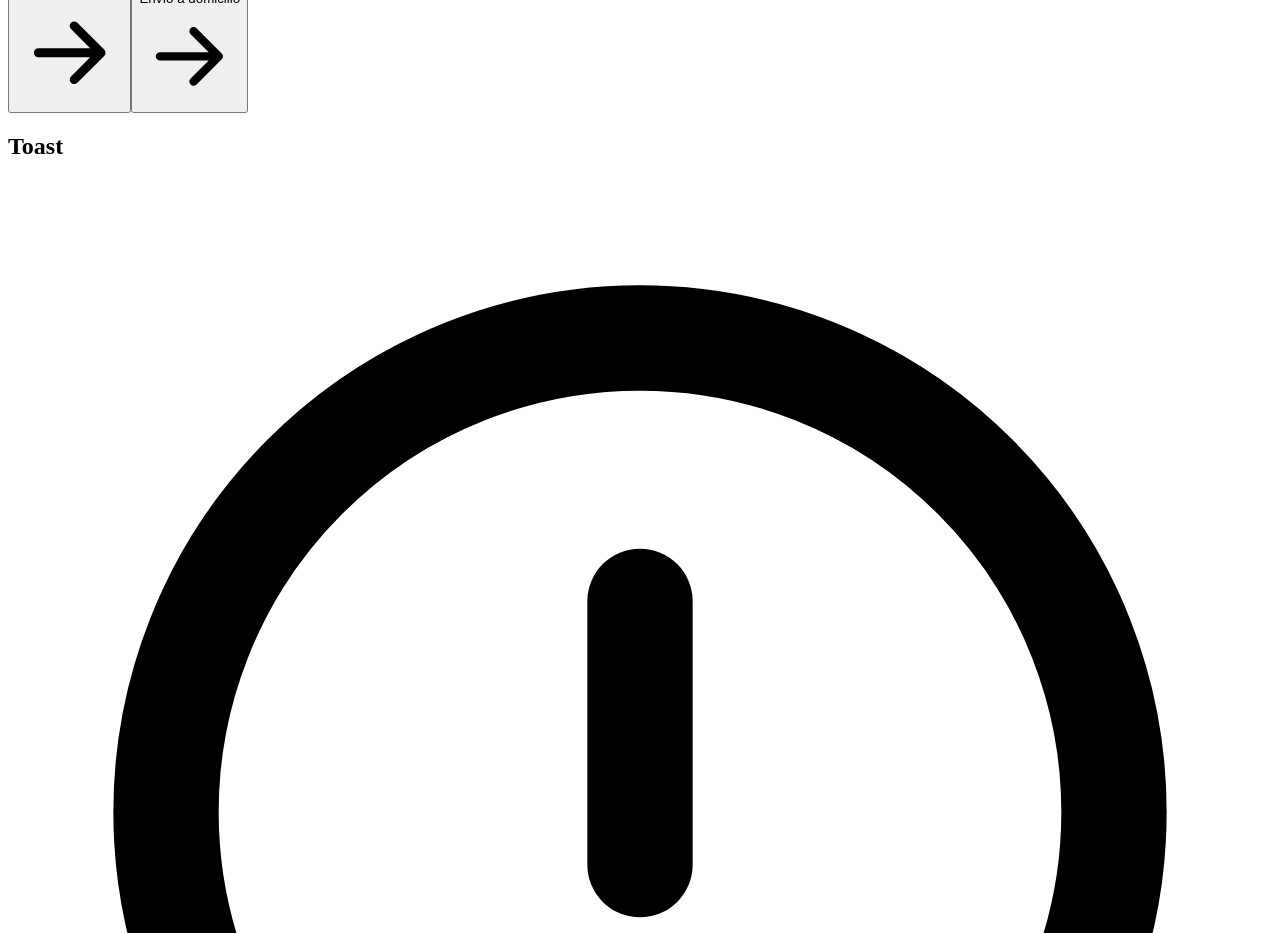
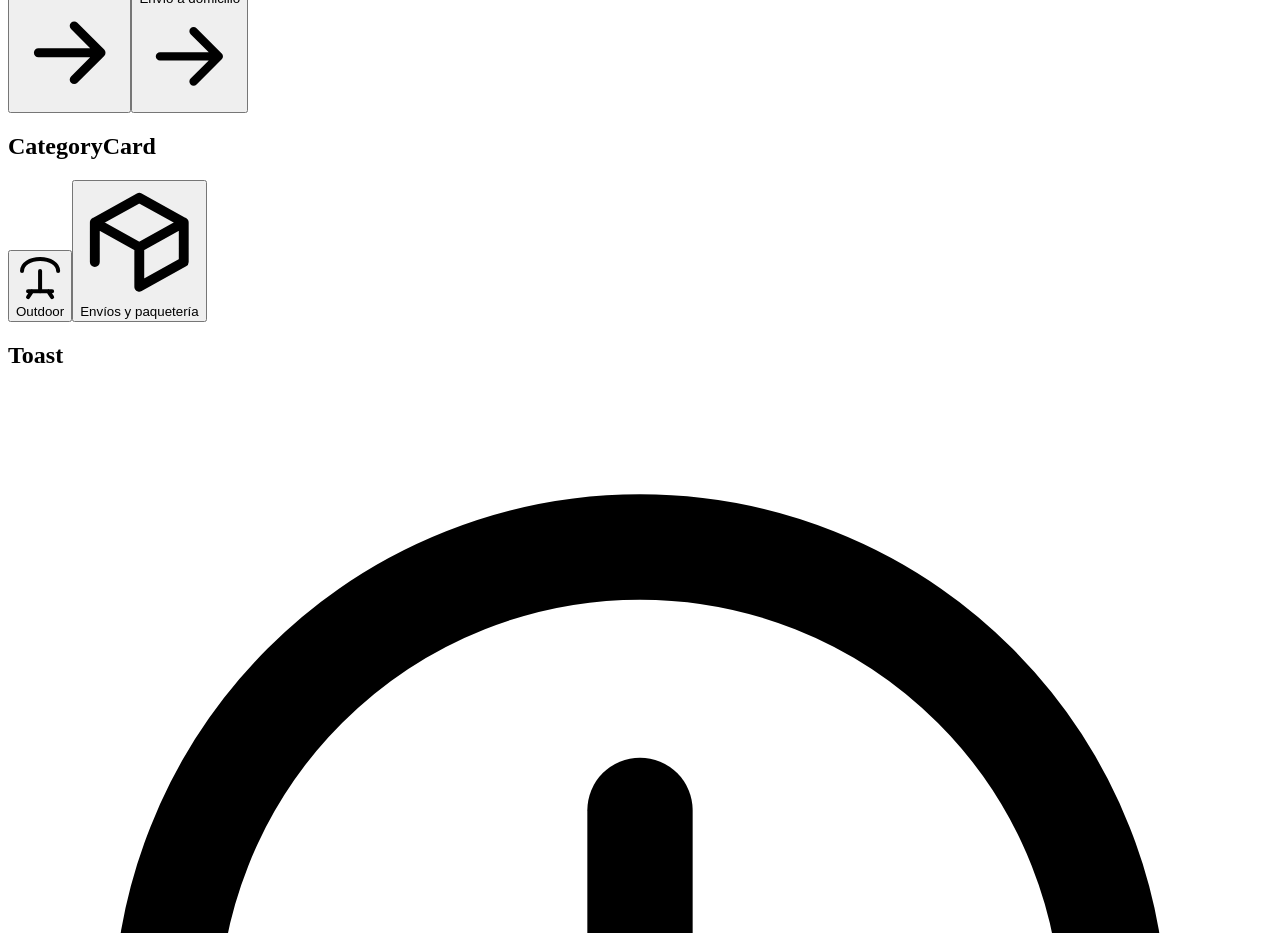
Before and after one commit to jes-ux/induo-ui, a React (Vite) app: page / in a window 1280 px wide. Shown: the part 2460-3393 px from the top of the page. Built offline with nearby package versions, Linux system fonts and the light colour scheme; the HTML template or start-up script is replaced by a standard one.

Commit message:
Agrega CategoryCard
Componente icono + label seleccionable, usado para categorías de navegación. Incluye OutdoorIcon.

```diff
--- a/src/App.tsx
+++ b/src/App.tsx
@@ -1,6 +1,7 @@
-import { Button, Input, Badge, ItemButton, ItemCard, Toast } from "./components";
+import { Button, Input, Badge, ItemButton, ItemCard, Toast, CategoryCard } from "./components";
 import { PinIcon } from "./components/icons/PinIcon";
 import { PackageIcon } from "./components/icons/PackageIcon";
+import { OutdoorIcon } from "./components/icons/OutdoorIcon";
 
 function Section({ title, children }: { title: string; children: React.ReactNode }) {
   return (
@@ -64,6 +65,11 @@ export default function App() {
         </div>
       </Section>
 
+      <Section title="CategoryCard">
+        <CategoryCard icon={<OutdoorIcon />} label="Outdoor" />
+        <CategoryCard icon={<PackageIcon />} label="Envíos y paquetería" />
+      </Section>
+
       <Section title="Toast">
         <div className="flex w-full max-w-[400px] flex-col gap-[var(--spacing-16)]">
           <Toast variant="default" message="Tu sesión expiró" actionLabel="Ingresar" />
--- /dev/null
+++ b/src/components/CategoryCard/CategoryCard.tsx
@@ -0,0 +1,30 @@
+import type { ButtonHTMLAttributes, ReactNode } from "react";
+
+export interface CategoryCardProps extends ButtonHTMLAttributes<HTMLButtonElement> {
+  icon: ReactNode;
+  label: string;
+}
+
+export function CategoryCard({ icon, label, className, ...props }: CategoryCardProps) {
+  return (
+    <button
+      className={[
+        "flex w-[89px] shrink-0 flex-col items-center justify-center gap-[var(--spacing-8)]",
+        "rounded-[var(--radius-large)] border border-[var(--color-action-secondary-pressed)]",
+        "bg-[var(--color-action-secondary)] px-[var(--spacing-8)] py-[var(--spacing-20)] transition-colors",
+        "hover:bg-[var(--color-action-secondary-hover)] active:bg-[var(--color-action-secondary-pressed)]",
+        className,
+      ]
+        .filter(Boolean)
+        .join(" ")}
+      {...props}
+    >
+      <span className="flex size-[40px] shrink-0 items-center justify-center text-[var(--color-action-primary)] [&>svg]:size-[40px]">
+        {icon}
+      </span>
+      <span className="w-full [word-break:break-word] text-center font-sans text-[14px] font-semibold leading-[18px] text-[var(--color-action-primary)]">
+        {label}
+      </span>
+    </button>
+  );
+}
--- /dev/null
+++ b/src/components/icons/OutdoorIcon.tsx
@@ -0,0 +1,22 @@
+import type { SVGProps } from "react";
+
+export function OutdoorIcon(props: SVGProps<SVGSVGElement>) {
+  return (
+    <svg viewBox="0 0 24 24" fill="none" xmlns="http://www.w3.org/2000/svg" {...props}>
+      <path
+        d="M3 9c0-3.5 4-6 9-6s9 2.5 9 6M12 9v10"
+        stroke="currentColor"
+        strokeWidth={2}
+        strokeLinecap="round"
+        strokeLinejoin="round"
+      />
+      <path
+        d="M6 19h12M8 19l-2 3M16 19l2 3"
+        stroke="currentColor"
+        strokeWidth={2}
+        strokeLinecap="round"
+        strokeLinejoin="round"
+      />
+    </svg>
+  );
+}
--- a/src/components/index.ts
+++ b/src/components/index.ts
@@ -15,3 +15,6 @@ export type { ItemCardProps } from "./ItemCard/ItemCard";
 
 export { Toast } from "./Toast/Toast";
 export type { ToastProps, ToastVariant } from "./Toast/Toast";
+
+export { CategoryCard } from "./CategoryCard/CategoryCard";
+export type { CategoryCardProps } from "./CategoryCard/CategoryCard";
```
Also changed, not shown: 1 other file (tests, documents, lock files or other folders).
